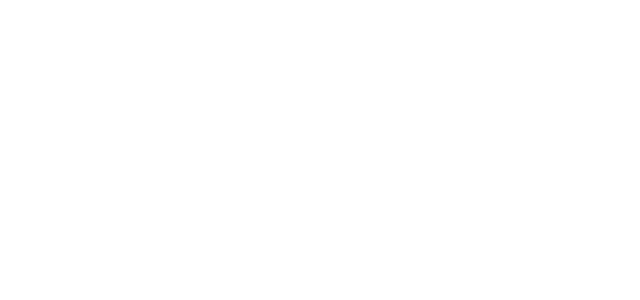
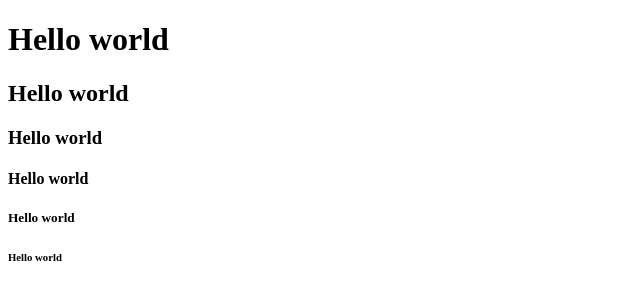
Before and after one commit to YusufHabeebah0409/HTML, a plain HTML site: page index.html in a window 1280 px wide. Shown: the whole page, without its empty margins (0-640 px from the left). Drawn offline with Linux system fonts and the light colour scheme.

Commit message:
my third commit

```diff
--- a/index.html
+++ b/index.html
@@ -6,6 +6,11 @@
     <title>Document</title>
 </head>
 <body>
-
+   <h1> Hello world </h1>
+   <h2> Hello world </h2>
+   <h3> Hello world </h3>
+   <h4> Hello world </h4>
+   <h5> Hello world </h5>
+   <h6> Hello world </h6>
 </body>
 </html>
```
